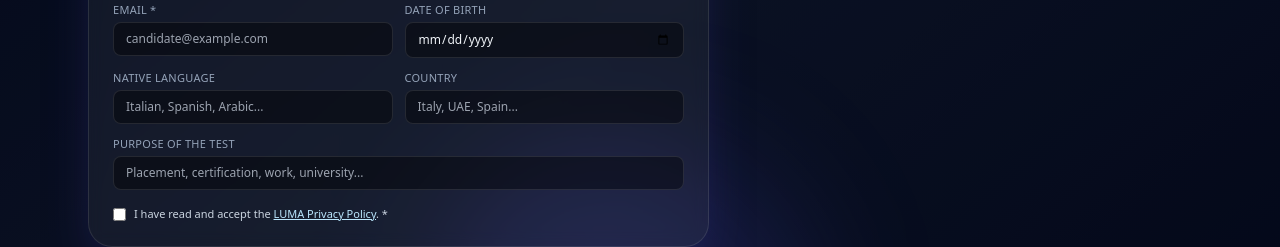
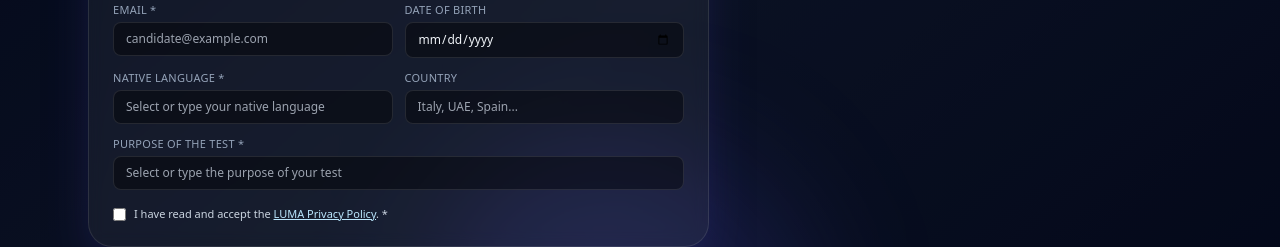
Before and after one commit to drstefanik/LumaProject, a Next.js app: page /luma in a window 1280 px wide. Shown: the part 509-756 px from the top of the page. Built offline with nearby package versions, Linux system fonts and the light colour scheme.

Commit message:
Add searchable selects for language and test purpose

```diff
--- a/app/luma/page.tsx
+++ b/app/luma/page.tsx
@@ -1,5 +1,6 @@
 "use client";
 
+import type { ChangeEvent, KeyboardEvent } from "react";
 import { useEffect, useRef, useState } from "react";
 
 type Status = "idle" | "connecting" | "active" | "evaluating";
@@ -16,6 +17,206 @@ type ReportState = {
     overall_comment?: string;
   };
 };
+
+const NATIVE_LANGUAGES = [
+  "English",
+  "Italian",
+  "Spanish",
+  "French",
+  "German",
+  "Portuguese",
+  "Russian",
+  "Arabic",
+  "Mandarin Chinese",
+  "Cantonese",
+  "Hindi",
+  "Bengali",
+  "Urdu",
+  "Turkish",
+  "Dutch",
+  "Swedish",
+  "Norwegian",
+  "Danish",
+  "Finnish",
+  "Polish",
+  "Czech",
+  "Slovak",
+  "Hungarian",
+  "Greek",
+  "Romanian",
+  "Bulgarian",
+  "Ukrainian",
+  "Serbian",
+  "Croatian",
+  "Bosnian",
+  "Korean",
+  "Japanese",
+  "Thai",
+  "Vietnamese",
+  "Filipino",
+  "Indonesian",
+  "Malay",
+  "Persian",
+  "Hebrew",
+  "Swahili",
+  "Amharic",
+  "Somali",
+  "Yoruba",
+  "Zulu",
+  "Afrikaans",
+  "Other",
+];
+
+const TEST_PURPOSES = [
+  "University Admission",
+  "Erasmus/Exchange Program",
+  "Job Application",
+  "Career Advancement",
+  "Visa or Immigration",
+  "Professional Certification",
+  "Language Course Placement",
+  "Personal Improvement",
+  "Exam Preparation (IELTS/TOEFL)",
+  "School Requirement",
+  "Scholarship Requirement",
+  "Other",
+];
+
+type SearchableSelectProps = {
+  label: string;
+  placeholder?: string;
+  options: string[];
+  value: string;
+  onChange: (newValue: string) => void;
+  required?: boolean;
+  disabled?: boolean;
+};
+
+function SearchableSelect({
+  label,
+  placeholder,
+  options,
+  value,
+  onChange,
+  required,
+  disabled,
+}: SearchableSelectProps) {
+  const [query, setQuery] = useState(value);
+  const [isOpen, setIsOpen] = useState(false);
+  const [highlightedIndex, setHighlightedIndex] = useState(0);
+  const containerRef = useRef<HTMLDivElement | null>(null);
+
+  useEffect(() => {
+    setQuery(value);
+  }, [value]);
+
+  useEffect(() => {
+    function handleClickOutside(event: MouseEvent) {
+      if (
+        containerRef.current &&
+        !containerRef.current.contains(event.target as Node)
+      ) {
+        setIsOpen(false);
+      }
+    }
+
+    document.addEventListener("mousedown", handleClickOutside);
+    return () => document.removeEventListener("mousedown", handleClickOutside);
+  }, []);
+
+  const filteredOptions = options.filter((opt) =>
+    opt.toLowerCase().includes(query.toLowerCase())
+  );
+
+  useEffect(() => {
+    if (highlightedIndex >= filteredOptions.length) {
+      setHighlightedIndex(0);
+    }
+  }, [filteredOptions.length, highlightedIndex]);
+
+  function handleSelect(option: string) {
+    setQuery(option);
+    onChange(option);
+    setIsOpen(false);
+  }
+
+  function handleInputChange(e: ChangeEvent<HTMLInputElement>) {
+    const newValue = e.target.value;
+    setQuery(newValue);
+    onChange(newValue);
+    setIsOpen(!disabled);
+    setHighlightedIndex(0);
+  }
+
+  function handleKeyDown(e: KeyboardEvent<HTMLInputElement>) {
+    if (disabled) return;
+
+    if (e.key === "ArrowDown") {
+      e.preventDefault();
+      setIsOpen(true);
+      setHighlightedIndex((prev) =>
+        filteredOptions.length === 0
+          ? 0
+          : (prev + 1) % filteredOptions.length
+      );
+    } else if (e.key === "ArrowUp") {
+      e.preventDefault();
+      setIsOpen(true);
+      setHighlightedIndex((prev) =>
+        filteredOptions.length === 0
+          ? 0
+          : (prev - 1 + filteredOptions.length) % filteredOptions.length
+      );
+    } else if (e.key === "Enter" && isOpen && filteredOptions.length > 0) {
+      e.preventDefault();
+      handleSelect(filteredOptions[highlightedIndex]);
+    } else if (e.key === "Escape") {
+      setIsOpen(false);
+    }
+  }
+
+  return (
+    <div className="flex flex-col gap-1" ref={containerRef}>
+      <label className="text-[11px] uppercase tracking-wide text-slate-400">
+        {label}
+        {required ? " *" : ""}
+      </label>
+      <div className="relative">
+        <input
+          className="w-full rounded-lg border border-white/10 bg-black/40 px-3 py-2 text-xs outline-none ring-1 ring-transparent transition focus:border-sky-400/60 focus:ring-sky-500/40"
+          placeholder={placeholder}
+          value={query}
+          onChange={handleInputChange}
+          onFocus={() => !disabled && setIsOpen(true)}
+          onClick={() => !disabled && setIsOpen(true)}
+          onKeyDown={handleKeyDown}
+          disabled={disabled}
+        />
+
+        {isOpen && filteredOptions.length > 0 && (
+          <div className="absolute z-20 mt-1 w-full overflow-hidden rounded-lg border border-white/10 bg-slate-900/90 shadow-lg shadow-black/40">
+            <ul className="max-h-52 overflow-y-auto text-xs text-slate-100">
+              {filteredOptions.map((option, idx) => (
+                <li key={option}>
+                  <button
+                    type="button"
+                    className={`flex w-full items-start px-3 py-2 text-left transition hover:bg-white/10 ${
+                      idx === highlightedIndex ? "bg-white/10" : ""
+                    }`}
+                    onMouseDown={(e) => e.preventDefault()}
+                    onClick={() => handleSelect(option)}
+                  >
+                    {option}
+                  </button>
+                </li>
+              ))}
+            </ul>
+          </div>
+        )}
+      </div>
+    </div>
+  );
+}
 
 export default function LumaSpeakingTestPage() {
   const [status, setStatus] = useState<Status>("idle");
@@ -77,6 +278,16 @@ export default function LumaSpeakingTestPage() {
       if (!email.trim()) {
         alert("Please enter candidate email.");
         appendLog("Missing candidate email.");
+        return;
+      }
+      if (!nativeLanguage.trim()) {
+        alert("Please select the candidate's native language.");
+        appendLog("Missing native language.");
+        return;
+      }
+      if (!testPurpose.trim()) {
+        alert("Please select the purpose of the test.");
+        appendLog("Missing test purpose.");
         return;
       }
       if (!privacyAccepted) {
@@ -562,18 +773,15 @@ export default function LumaSpeakingTestPage() {
                     disabled={!isIdle}
                   />
                 </div>
-                <div className="flex flex-col gap-1">
-                  <label className="text-[11px] uppercase tracking-wide text-slate-400">
-                    Native language
-                  </label>
-                  <input
-                    className="rounded-lg border border-white/10 bg-black/40 px-3 py-2 text-xs outline-none ring-1 ring-transparent transition focus:border-sky-400/60 focus:ring-sky-500/40"
-                    placeholder="Italian, Spanish, Arabic..."
+                <SearchableSelect
+                  label="Native language"
                   value={nativeLanguage}
-                    onChange={(e) => setNativeLanguage(e.target.value)}
+                  onChange={setNativeLanguage}
+                  options={NATIVE_LANGUAGES}
+                  placeholder="Select or type your native language"
+                  required
                   disabled={!isIdle}
                 />
-                </div>
                 <div className="flex flex-col gap-1">
                   <label className="text-[11px] uppercase tracking-wide text-slate-400">
                     Country
@@ -589,18 +797,15 @@ export default function LumaSpeakingTestPage() {
               </div>
 
               <div className="mt-3 flex flex-col gap-2 text-xs text-slate-200">
-                <div className="flex flex-col gap-1">
-                  <label className="text-[11px] uppercase tracking-wide text-slate-400">
-                    Purpose of the test
-                  </label>
-                  <input
-                    className="rounded-lg border border-white/10 bg-black/40 px-3 py-2 text-xs outline-none ring-1 ring-transparent transition focus:border-sky-400/60 focus:ring-sky-500/40"
-                    placeholder="Placement, certification, work, university..."
+                <SearchableSelect
+                  label="Purpose of the test"
                   value={testPurpose}
-                    onChange={(e) => setTestPurpose(e.target.value)}
+                  onChange={setTestPurpose}
+                  options={TEST_PURPOSES}
+                  placeholder="Select or type the purpose of your test"
+                  required
                   disabled={!isIdle}
                 />
-                </div>
 
                 <label className="mt-2 flex items-start gap-2 text-[11px] text-slate-300">
                   <input
```
Lines whose indentation alone changed are shown as unchanged.
